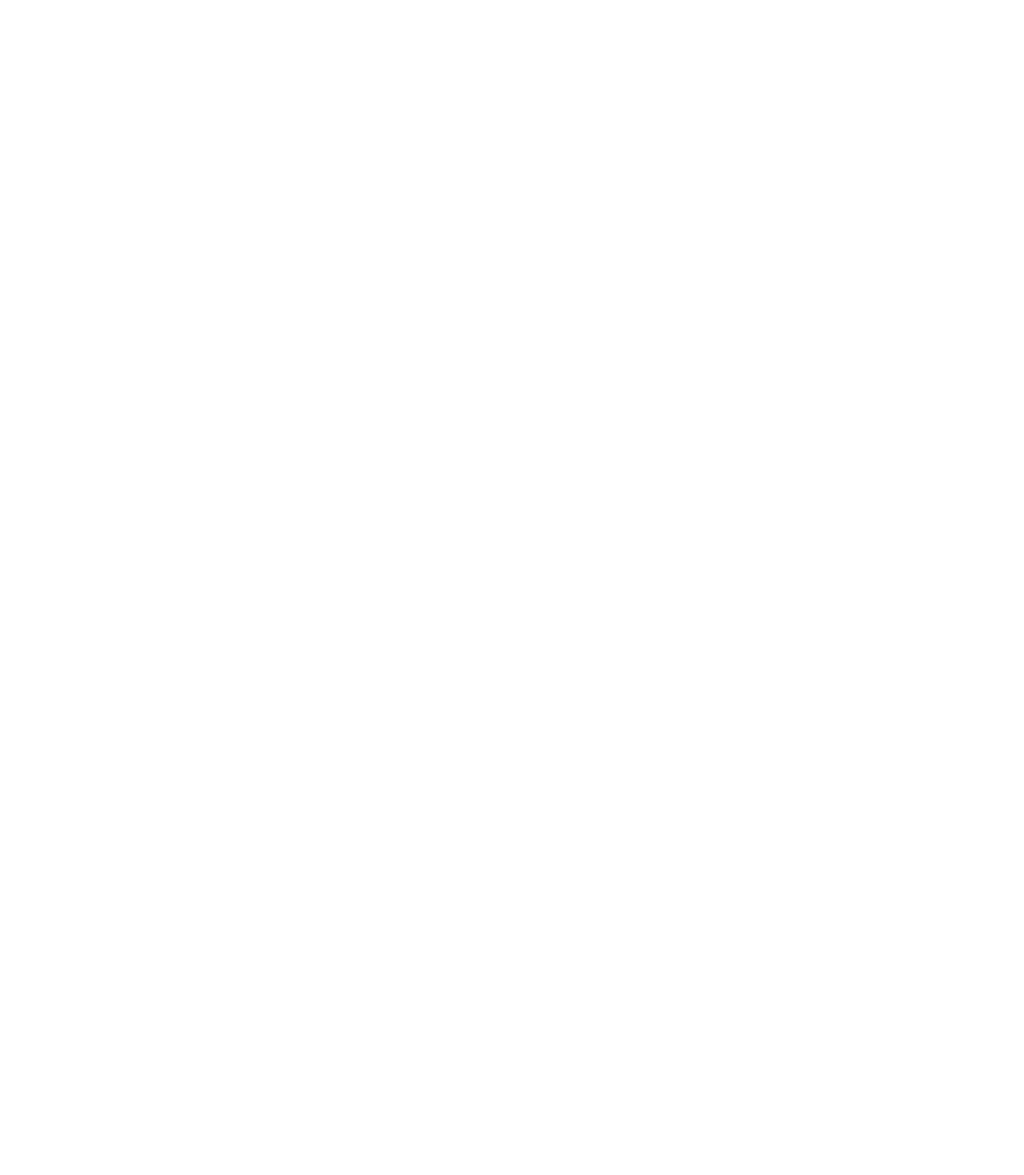
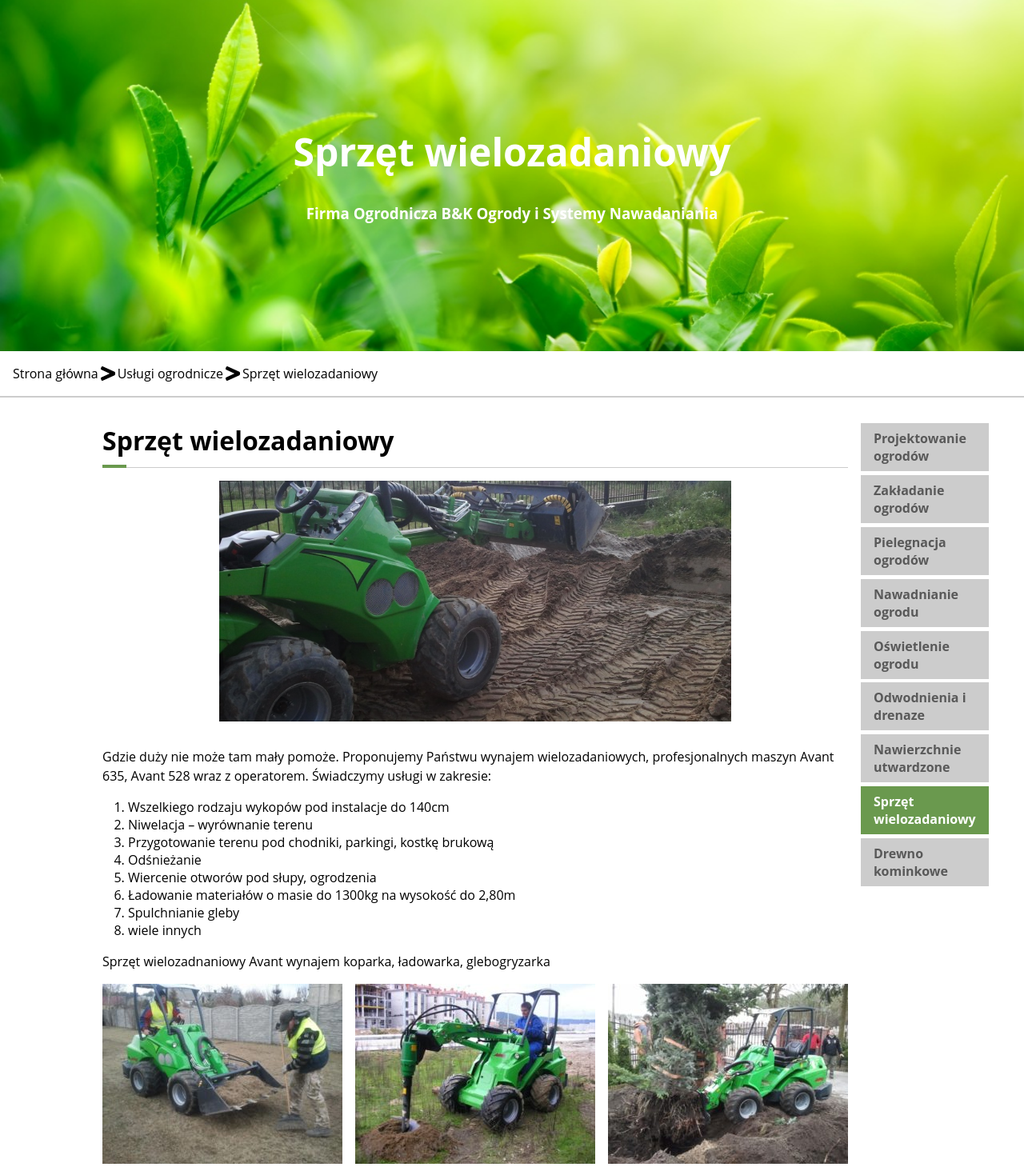
Before and after one commit to MateolCS/ogrody-wlkp, a React (Create React App) app: page /gardening-services/multitools in a window 1280 px wide. Before the commit this address had no page. Shown: the part 198-1667 px from the top of the page at 80% size. Before the commit the page ends 800 px from the top, so only its background shows below. Built offline with nearby package versions, Linux system fonts and the light colour scheme.

Commit message:
Finihed multitools subpage

```diff
--- a/src/App.js
+++ b/src/App.js
@@ -5,6 +5,7 @@ import Contact from './components/Contact';
 import GardeningServices from './components/GardeningServices';
 import Hydration from './components/Hydration';
 import Wood from './components/Wood';
+import Multitools from './components/Multitools';
 
 function App() {
   return (
@@ -17,6 +18,7 @@ function App() {
           <Route path='/gardening-services' element={<GardeningServices/>}/>
           <Route path='/gardening-services/hydration' element={<Hydration/>}/>
           <Route path='/gardening-services/wood' element={<Wood/>}/>
+          <Route path='/gardening-services/multitools' element={<Multitools/>}/>
         </Routes>
       </Router>
     </>
--- a/src/components/ModalImg.js
+++ b/src/components/ModalImg.js
@@ -14,7 +14,6 @@ const ModalImg = ({imgUrl, setDisplayModal, displayModal, setModalImg, pictures}
       setModalImg(0)
     }
     else{
-      console.log('next', imgUrl)
       setModalImg(imgUrl+1)
     }
   }
--- /dev/null
+++ b/src/components/Multitools.js
@@ -0,0 +1,73 @@
+import Header from './Header'
+import Footer from './Footer'
+import Menu from './Menu'
+import InfoNav from './InfoNav'
+import Location from './Location'
+import SideNav from './SideNav'
+import { LocationLink, GreaterThan, LocationP } from './styles/Location.styled'
+import {Container, MainImg, PageContent, StyledSection, Text, TextContent, TextListOrd, Title, Grid} from './styles/Utils.styled'
+import faceImg from '././../assets/multitools/multitoolsmainimg.jpg'
+import {MultiToolsData} from './MultitoolsData'
+import ModalImg from './ModalImg'
+import { useState } from 'react'
+
+const Multitools = () => {
+
+    const [modalImg, setModalImg] = useState(null)
+    const[displayModal, setDisplayModal] = useState(false)
+
+    const showModal = (e) =>{
+        setModalImg(Number(e.target.id))
+        setDisplayModal(true)
+    }
+
+
+  return (
+    <>
+        <Header/>
+        <Menu pageTitle="Sprzęt wielozadaniowy"/>
+        <Location>
+            <LocationLink to={'/'}>Strona główna <GreaterThan/></LocationLink>
+            <LocationLink to={'/gardening-services'}>Usługi ogrodnicze<GreaterThan/></LocationLink>
+            <LocationP>Sprzęt wielozadaniowy</LocationP>
+        </Location>
+        <StyledSection>
+            <Container>
+                <PageContent>
+                    <Title>Sprzęt wielozadaniowy</Title>
+                    <MainImg src={faceImg} alt='main-img'/>
+                    <Text>
+                        <TextContent>
+                        Gdzie duży nie może tam mały pomoże. Proponujemy Państwu wynajem wielozadaniowych, profesjonalnych maszyn Avant 635,  Avant 528 wraz z operatorem. Świadczymy usługi w zakresie:
+                        </TextContent>
+                        <TextListOrd>
+                            <li>Wszelkiego rodzaju wykopów pod instalacje do 140cm</li>
+                            <li>Niwelacja – wyrównanie terenu</li>
+                            <li>Przygotowanie terenu pod chodniki, parkingi, kostkę brukową</li>
+                            <li>Odśnieżanie</li>
+                            <li>Wiercenie otworów pod słupy, ogrodzenia</li>
+                            <li>Ładowanie materiałów o masie do 1300kg na wysokość do 2,80m</li>
+                            <li>Spulchnianie gleby</li>
+                            <li>wiele innych</li>
+                        </TextListOrd>
+                        <TextContent>
+                        Sprzęt wielozadnaniowy Avant wynajem koparka, ładowarka, glebogryzarka
+                        </TextContent>
+                    </Text>
+                    <Grid columns={'3'}>
+                        {MultiToolsData.map((item) => (
+                            <img id={item.id} key={item.id} src={item.url} alt={item.url} onClick={showModal}/>
+                        ))}
+                    </Grid>
+                </PageContent>
+                <SideNav currentItem={'Sprzęt wielozadaniowy'}/>
+            </Container>
+        </StyledSection>
+        <ModalImg pictures={MultiToolsData} imgUrl={modalImg} setModalImg={setModalImg} displayModal={displayModal} setDisplayModal={setDisplayModal} />
+        <InfoNav/>
+        <Footer/>
+    </>
+  )
+}
+
+export default Multitools
--- a/src/components/styles/Utils.styled.js
+++ b/src/components/styles/Utils.styled.js
@@ -111,6 +111,10 @@ export const Grid = styled.div`
     @media (max-width: ${({theme}) => theme.breakpoints.mobile}) {
         grid-template-columns: 1fr;
     }
+
+    img{
+        cursor: pointer;
+    }
 `
 
 export const GridItem = styled.div`
@@ -205,3 +209,7 @@ export const MainImg = styled.img`
     margin-bottom: 1rem;
     align-self: center;
 `
+
+export const TextListOrd = styled.ol`
+    margin-left: 2rem;
+`
```
Also changed, not shown: src/assets/multitools/multitoolsmainimg.jpg (added).
